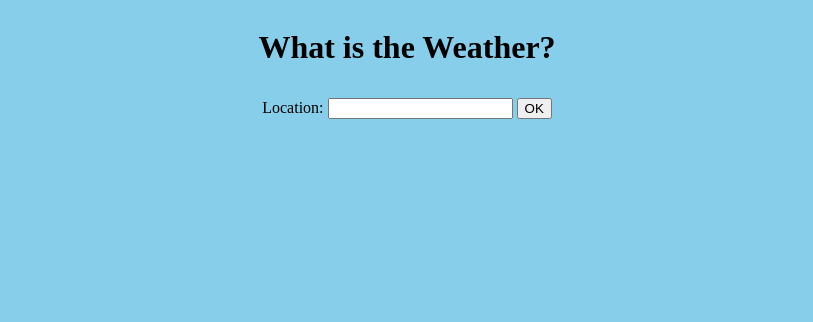
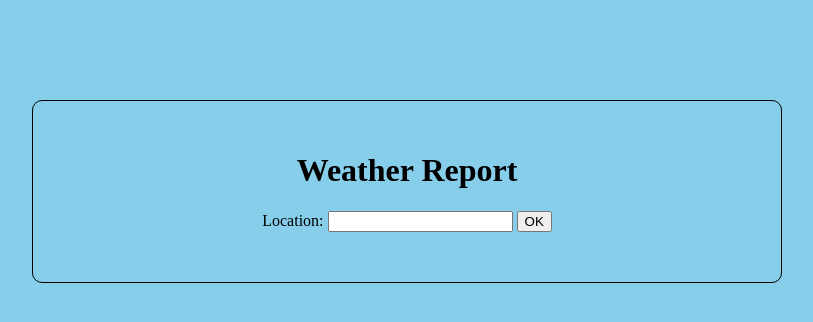
Before and after one commit to austinchong01/weather, a website built with webpack: page src/template.html in a window 1280 px wide. Shown: the whole page, without its empty margins (233-1046 px from the left). Built offline with nearby package versions, Linux system fonts and the light colour scheme.

Commit message:
Start Formatting Forecast Elements

```diff
--- a/src/index.js
+++ b/src/index.js
@@ -15,9 +15,9 @@ function renderDOM(resolvedAddress, currentConditions) {
 
   clearDOM(address, temperature, cloud, precipitation);
 
-  address.innerHTML = `Address: ${resolvedAddress}`;
-  temperature.innerHTML = `Temperature: ${currentConditions.temp}`;
-  cloud.innerHTML = `Cloud Status: ${currentConditions.conditions}`;
+  address.innerHTML = `${resolvedAddress}`;
+  temperature.innerHTML = `${currentConditions.temp}`;
+  cloud.innerHTML = `${currentConditions.conditions}`;
   if (currentConditions.preciptype === null) {
     precipitation.innerHTML = "Precipitation: None";
   } else {
--- a/src/styles.css
+++ b/src/styles.css
@@ -1,15 +1,19 @@
 /* styles.css */
 body {
   background-color: #87CEEB;
+
   display: flex;
   flex-direction: column;
   align-items: center;
+
+  box-sizing: border-box;
+  border: 1px solid black;
+  border-radius: 10px;
+  padding: 30px;
+  margin: 100px auto;
+  width: 750px;
 }
 
-form {
-  margin: 10px;
+#content > *{
+  text-align: center;
 }
-
-/* #content {
-  display: grid;
-} */
--- a/src/template.html
+++ b/src/template.html
@@ -7,14 +7,14 @@
   </head>
   <body>
     <header>
-      <h1>What is the Weather?</h1>
+      <h1>Weather Report</h1>
     </header>
     <form>
       <label for="location">Location: <input type="text" name="location" id="location"></label>
       <button id="search">OK</button>
     </form>
     <div id="content">
-      <div id="address"></div>
+      <div><h2 id="address"></h2></div>
       <div id="temperature"></div>
       <div id="cloud"></div>
       <div id="precipitation"></div>
```
